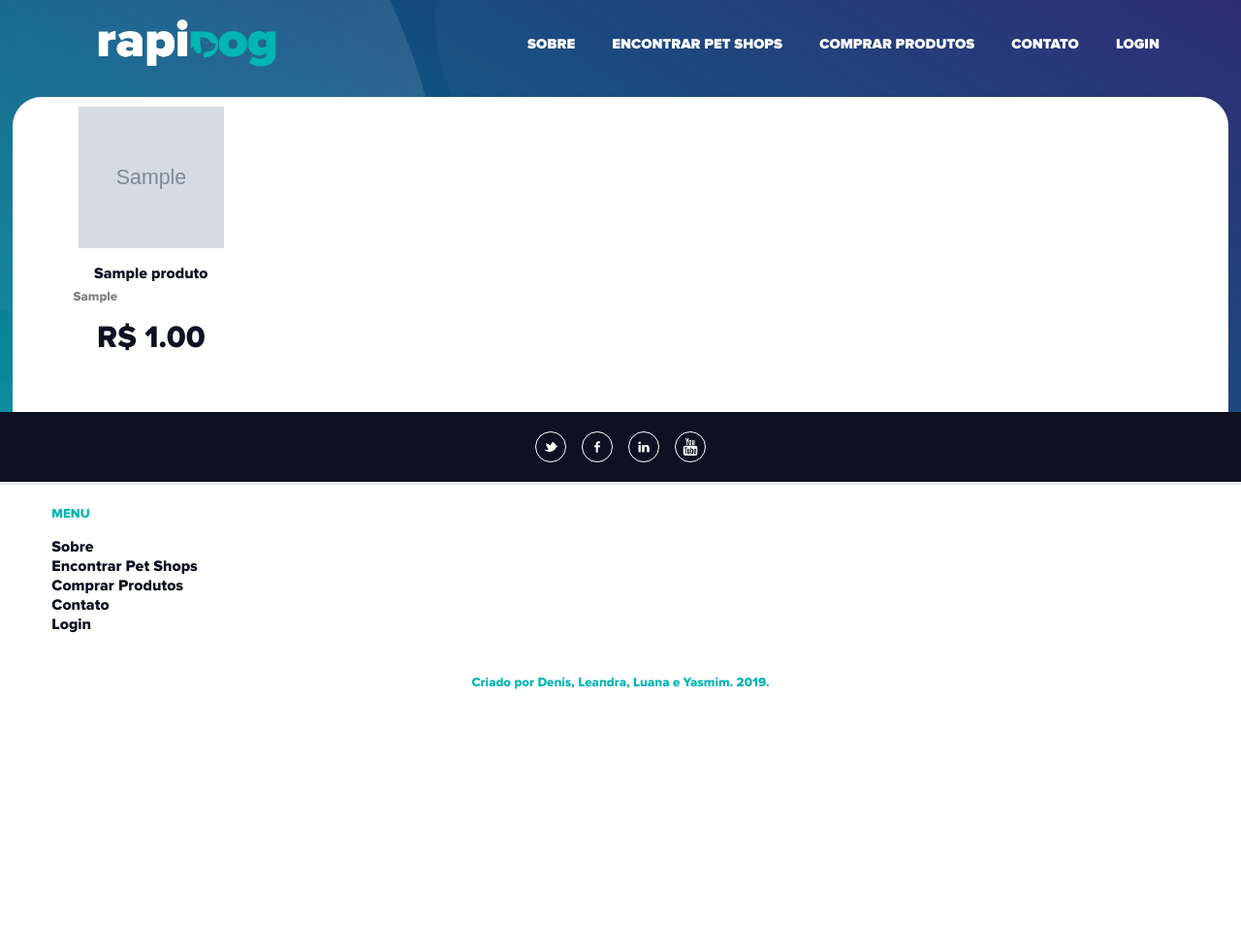
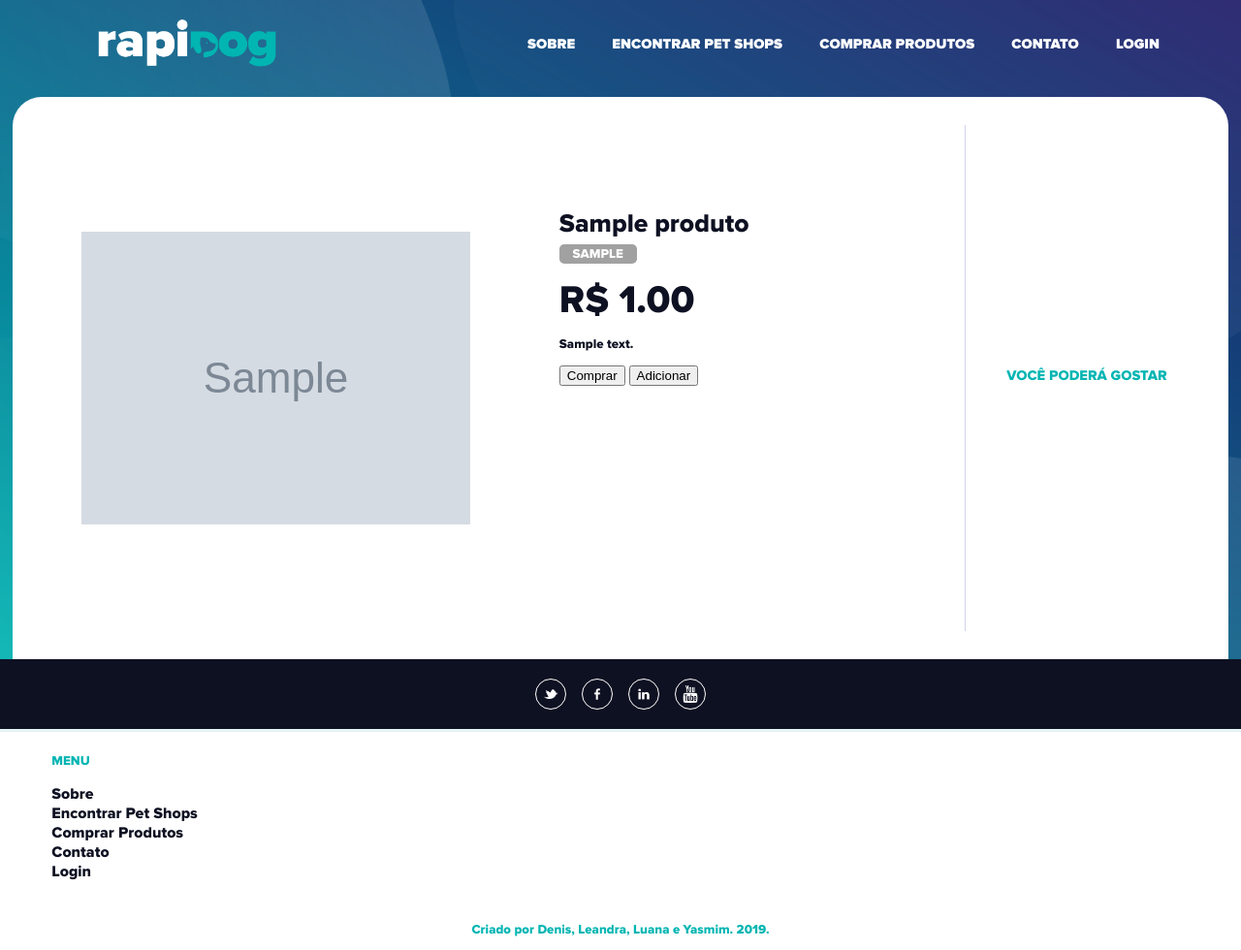
Before and after one commit to denisgodoy/rapidog, a Django app: page /produtos/1/ in a window 1280 px wide. Shown: the whole page at 97% size. Before the commit the page ends 711 px from the top, so only its background shows below. Run offline with Django 3.2, Linux system fonts and the light colour scheme; tables that the repository leaves empty hold one stand-in row (values such as "Sample post"); grey boxes marked "Sample" are stand-in pictures; some libraries are stand-ins or nearby versions.

Commit message:
ajustar página produto e add 'similares'

```diff
--- a/rapidog/static/style.css
+++ b/rapidog/static/style.css
@@ -89,6 +89,9 @@ body {
     flex-flow: row;
 }
 
+.divCategoria > a {
+    text-decoration: none;
+}
 .divConteudo {
     align-items: center;
     display: flex;
@@ -327,6 +330,10 @@ header {
     height: 80px;
     justify-content: center;
     width: 100%;
+}
+
+.newsletter > p {
+    margin: 0;
 }
 
 p {
@@ -645,3 +652,127 @@ p {
 .displayProdutos > a {
     text-decoration: none;
 }
+
+.tabelaDetalhes {
+    background-color: white;
+    border-top-left-radius: 30px;
+    border-top-right-radius: 30px;
+    display: flex;
+    justify-content: space-around;
+    align-items: center;
+    height: 580px;
+    margin-top: 100px;
+    width: 98%;
+}
+
+.produtoAtributos {
+    width: 30%;
+    height: 70%;
+}
+
+.produtoImagem {
+    width: 40%;
+    display: flex;
+    justify-content: center;
+}
+
+.produtoTexto {
+    font-size: 9pt;
+    padding: 10px 25px 10px 25px;
+    text-align: justify;
+    /* background-color: rgb(222, 243, 243); */
+}
+
+.atributoNome {
+    font-size: 20pt;
+    margin-bottom: 5px;
+    color: #0E1122;
+}
+
+.atributoMarca {
+    text-transform: uppercase;
+    font-size: 10pt;
+    color: white;
+    margin-top: 0;
+    display: flex;
+    align-items: center;
+    justify-content: center;
+    background-color: #A1A1A1;
+    width: 80px;
+    height: 20px;
+    border-radius: 5px;
+}
+
+.atributoPreco {
+    font-size: 30pt;
+    margin: 0;
+    margin-bottom: 10px;
+    color: #0E1122;
+}
+
+.atributoDescricao {
+    font-size: 10pt;
+    color: #0E1122;
+    font-family: Proxima Nova Xbold;
+    text-align: justify;
+}
+
+.produtoImagem > img {
+    width: 80%;
+    height: 80%;
+}
+
+.indisponivel {
+    font-family: Proxima Nova Blk;
+    color: rgb(236, 74, 74);
+}
+
+.similares {
+    height: 90%;
+    border-left: rgb(209, 212, 236);
+    border-left-style: solid;
+    border-left-width: .5px;
+    width: 20%;
+    display: flex;
+    justify-content: center;
+    align-items: center;
+    flex-direction: column;
+}
+
+#produtoSimilar {
+    align-items: center;
+    border-radius: 20px;
+    display: flex;
+    flex-direction: column;
+    height: 200px;
+    margin-bottom: 20px;
+    width: 230px;
+    cursor: pointer;
+}
+
+.similares > a {
+    text-decoration: none;
+}
+
+.similares > h3 {
+    font-family: Proxima Nova Xbold;
+    margin: 20px 0 20px 0;
+    text-transform: uppercase;
+    font-size: 11pt;
+    color: #01B5B2;
+    margin: 20px 0 25px 0;
+    display: flex;
+    align-items: center;
+    justify-content: center;
+}
+
+#produtoSimilar:hover {
+    box-shadow: 5px 5px 15px  rgb(219, 219, 219);
+}
+
+#produtoSimilar img {
+    height: 100px;
+    margin-top: 10px;
+    width: 100px;
+    margin-bottom: 10px;
+}
--- a/rapidog/templates/produto.html
+++ b/rapidog/templates/produto.html
@@ -2,12 +2,35 @@
 
 {% block content %}
 <main id="produtos">
-    <div class="tabelaProdutos">
-        <div id="produto">
-            <img src="../../{{produto.imagem.url}}" alt="">
-            <p class="produtoDescricao">{{produto.nome_produto}}</p>
-            <p class="produtoMarca">{{produto.marca}}</p>
-            <p class="produtoPreco">R$ {{produto.preco}}</p>
+    <div class="tabelaDetalhes">
+        <div class="produtoImagem">
+                <img src="../../{{produto.imagem.url}}" alt="">
+        </div>
+        <div class="produtoAtributos">
+            <p class="atributoNome">{{produto.nome_produto}}</p>
+            <p class="atributoMarca">{{produto.marca}}</p>
+            <p class="atributoPreco">R$ {{produto.preco}}</p>
+            <p class="atributoDescricao">{{produto.descricao}}</p>
+            {% if produto.disponivel %}
+            <button type="button" class="btn btn-success btn-sm"><i class="fa fa-check-circle" aria-hidden="true"></i> Comprar</button>
+            <button type="button" class="btn btn-secondary btn-sm"><i class="fa fa-cart-plus" aria-hidden="true"></i> Adicionar</button>
+            {% else %}
+            <h6 class="indisponivel">Produto indisponível no momento :(</h6>
+            <button type="button" class="btn btn-success btn-sm" disabled><i class="fa fa-check-circle" aria-hidden="true"></i> Comprar</button>
+            <button type="button" class="btn btn-secondary btn-sm" disabled><i class="fa fa-cart-plus" aria-hidden="true"></i> Adicionar</button>
+            {% endif %}
+        </div>
+        <div class="similares">
+            <h3>Você poderá gostar</h3>
+            {% for produto in similares %}
+            <a href="{% url 'detalhe_produto' produto.id %}">
+                <div id="produtoSimilar">
+                    <img src="../../{{produto.imagem.url}}" alt="">
+                    <p class="produtoDescricao">{{produto.nome_produto}}</p>
+                    <p class="produtoMarca">{{produto.marca}}</p>
+                </div>
+            </a>
+            {% endfor %}
         </div>
     </div>
 </main>
```
